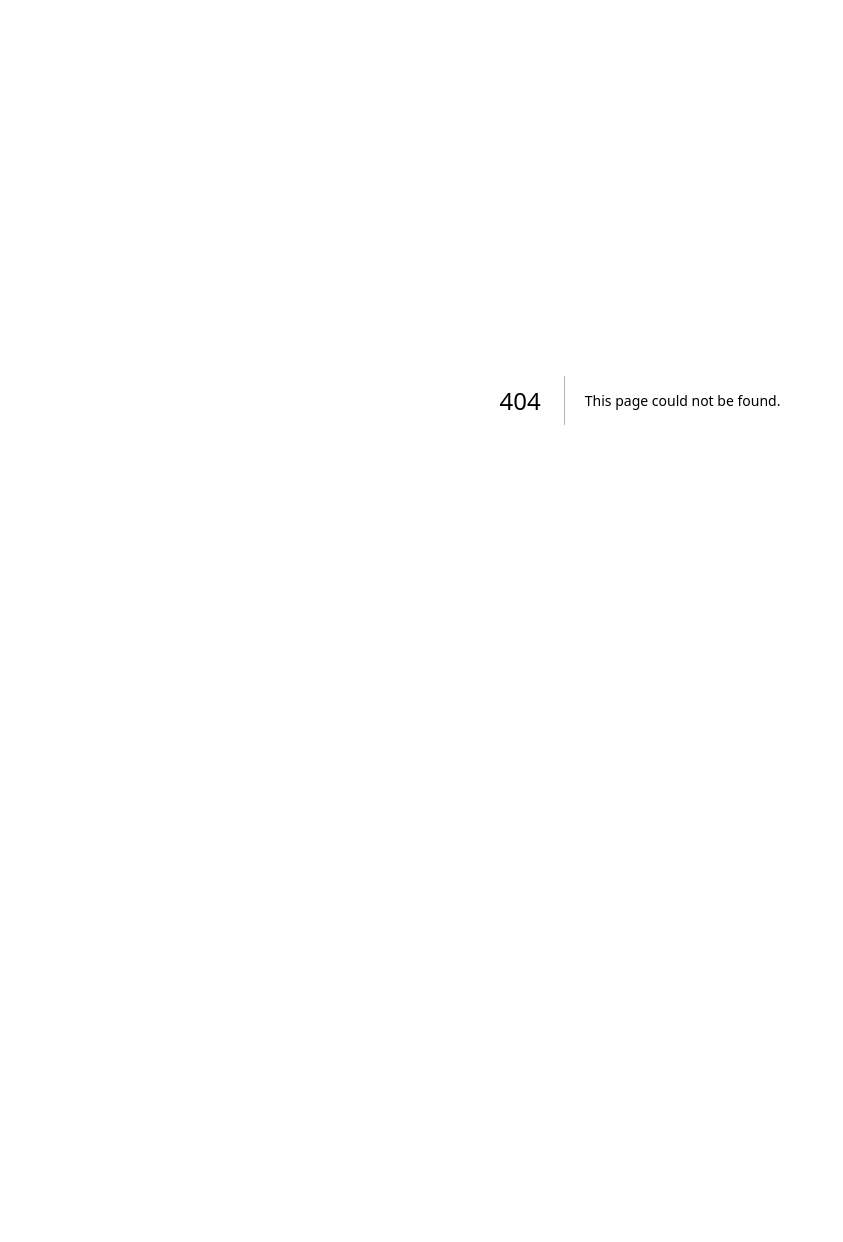
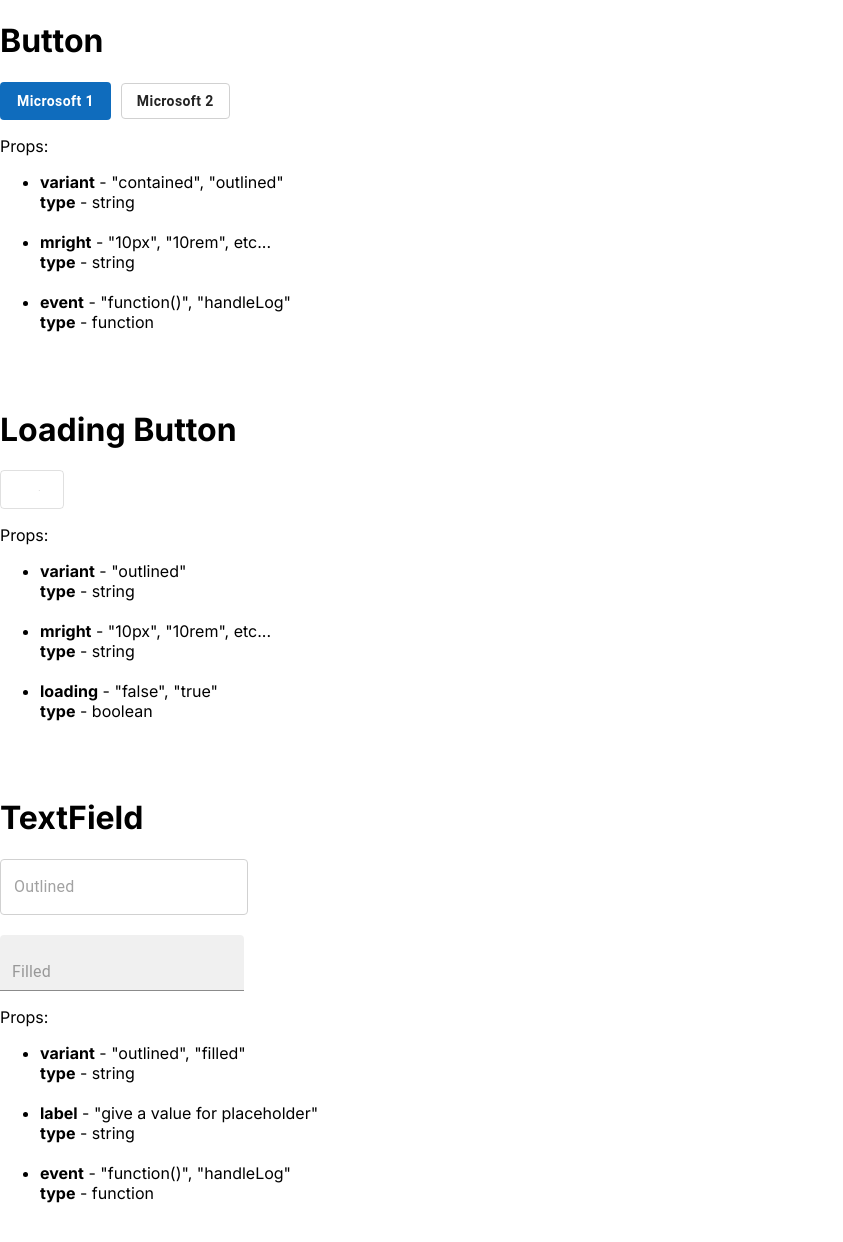
Before and after one commit to aniimessh/opju-exam-portal-fe, a Next.js app: page /documents in a window 1280 px wide. Before the commit this address had no page. Shown: the top 1242 px of the page, without its empty margins (0-843 px from the left). Before the commit the page ends 800 px from the top, so only its background shows below. Built offline with nearby package versions, Linux system fonts and the light colour scheme.

Commit message:
document page develop📃

```diff
--- /dev/null
+++ b/pages/documents.js
@@ -0,0 +1,106 @@
+import { OpButton } from "@/atoms";
+import { OpLoadingButton } from "@/atoms/Button/OpButton.style";
+import OpTextField from "@/atoms/TextField";
+
+import { Inter } from "next/font/google";
+
+const inter = Inter({ subsets: ["latin"] });
+
+const Documents = () => {
+  const handleLog = () => {
+    console.log("opbutton");
+  };
+
+  return (
+    <div className={inter.className}>
+      <h1>Button</h1>
+      <OpButton variant="contained" mright="10px" event={handleLog}>
+        Microsoft 1
+      </OpButton>
+      <OpButton variant="outlined" mright="10px" event={handleLog}>
+        Microsoft 2
+      </OpButton>
+
+      <p>Props: </p>
+      <ul>
+        <li>
+          <strong>variant</strong> - "contained", "outlined" <br />
+          <strong>type</strong> - string
+        </li>
+        <br />
+        <li>
+          <strong>mright</strong> - "10px", "10rem", etc... <br />
+          <strong>type</strong> - string
+        </li>
+        <br />
+        <li>
+          <strong>event</strong> - "function(){}", "handleLog"
+          <br />
+          <strong>type</strong> - function
+        </li>
+        <br />
+      </ul>
+
+      <br />
+
+      <h1>Loading Button</h1>
+
+      <OpLoadingButton loading={true} variant="outlined" disabled />
+
+      <p>Props: </p>
+      <ul>
+        <li>
+          <strong>variant</strong> - "outlined"
+          <br />
+          <strong>type</strong> - string
+        </li>
+        <br />
+        <li>
+          <strong>mright</strong> - "10px", "10rem", etc... <br />
+          <strong>type</strong> - string
+        </li>
+        <br />
+        <li>
+          <strong>loading</strong> - "false", "true"
+          <br />
+          <strong>type</strong> - boolean
+        </li>
+        <br />
+      </ul>
+
+      <br />
+
+      <h1>TextField</h1>
+      <OpTextField label="Outlined" variant="outlined" event={handleLog} />
+      <br />
+      <br />
+      <OpTextField label="Filled" variant="filled" event={handleLog} />
+
+      <p>Props: </p>
+      <ul>
+        <li>
+          <strong>variant</strong> - "outlined", "filled"
+          <br />
+          <strong>type</strong> - string
+        </li>
+        <br />
+        <li>
+          <strong>label</strong> - "give a value for placeholder"
+          <br />
+          <strong>type</strong> - string
+        </li>
+        <br />
+        <li>
+          <strong>event</strong> - "function(){}", "handleLog"
+          <br />
+          <strong>type</strong> - function
+        </li>
+        <br />
+      </ul>
+
+      <br />
+    </div>
+  );
+};
+
+export default Documents;
```
Also changed, not shown: pages/index.js (+1 -6 lines).
